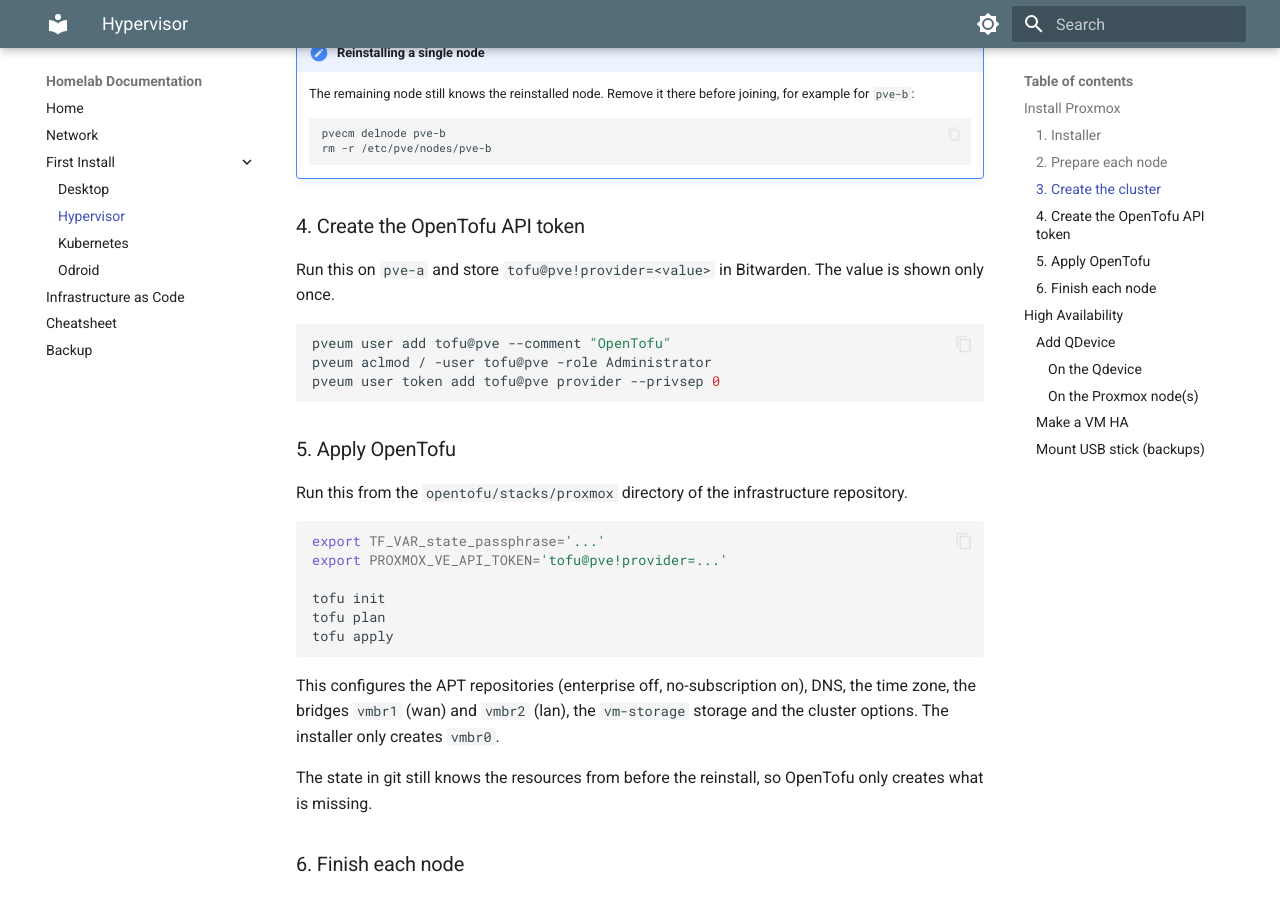
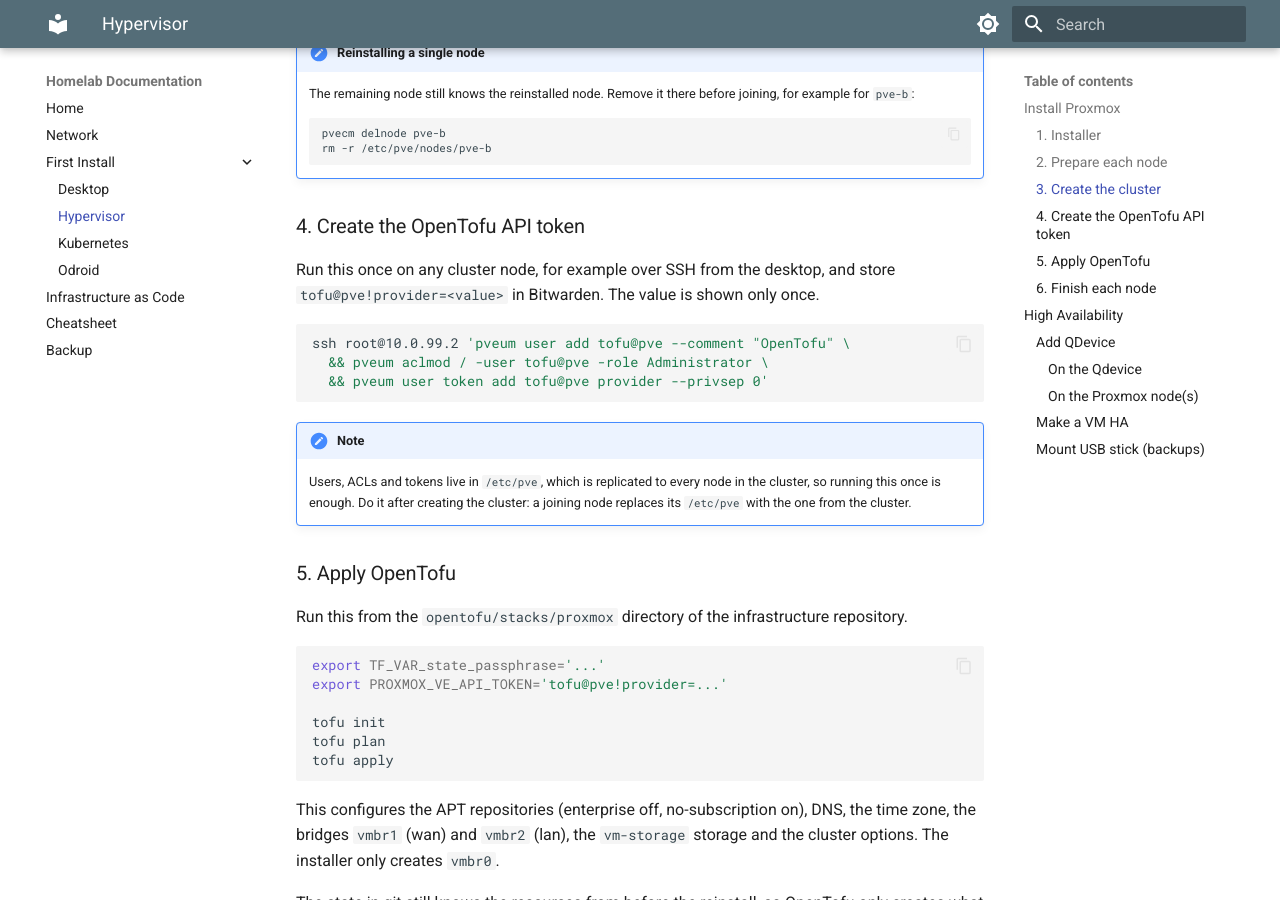
Before and after one commit to x-real-ip/documentation, an MkDocs documentation site: the page built from docs/hypervisor.md, in a window 1280 px wide and 900 px high, scrolled down 2015 px. Built offline with MkDocs 1.6.1 and Material for MkDocs 9.7.7, drawn with Linux system fonts in a browser that asks for light colours.

Commit message:
Create the OpenTofu API token once over SSH
Users, ACLs and tokens live in the replicated /etc/pve, so the token only
has to be created once on any cluster node, after the cluster is formed.

Co-Authored-By: Claude Opus 5.5 <noreply@anthropic.com>
Claude-Session: https://claude.ai/code/session_01XTDW9jprEJa3CQz9933JTh

````diff
--- a/docs/hypervisor.md
+++ b/docs/hypervisor.md
@@ -100,14 +100,21 @@ Use the graphical installer and enter the following values.
 
 ### 4. Create the OpenTofu API token
 
-Run this on `pve-a` and store `tofu@pve!provider=<value>` in Bitwarden. The
-value is shown only once.
+Run this once on any cluster node, for example over SSH from the desktop, and
+store `tofu@pve!provider=<value>` in Bitwarden. The value is shown only once.
 
 ```sh
-pveum user add tofu@pve --comment "OpenTofu"
-pveum aclmod / -user tofu@pve -role Administrator
-pveum user token add tofu@pve provider --privsep 0
+ssh root@10.0.99.2 'pveum user add tofu@pve --comment "OpenTofu" \
+  && pveum aclmod / -user tofu@pve -role Administrator \
+  && pveum user token add tofu@pve provider --privsep 0'
 ```
+
+!!! note
+
+    Users, ACLs and tokens live in `/etc/pve`, which is replicated to every
+    node in the cluster, so running this once is enough. Do it after creating
+    the cluster: a joining node replaces its `/etc/pve` with the one from the
+    cluster.
 
 ### 5. Apply OpenTofu
 
````
